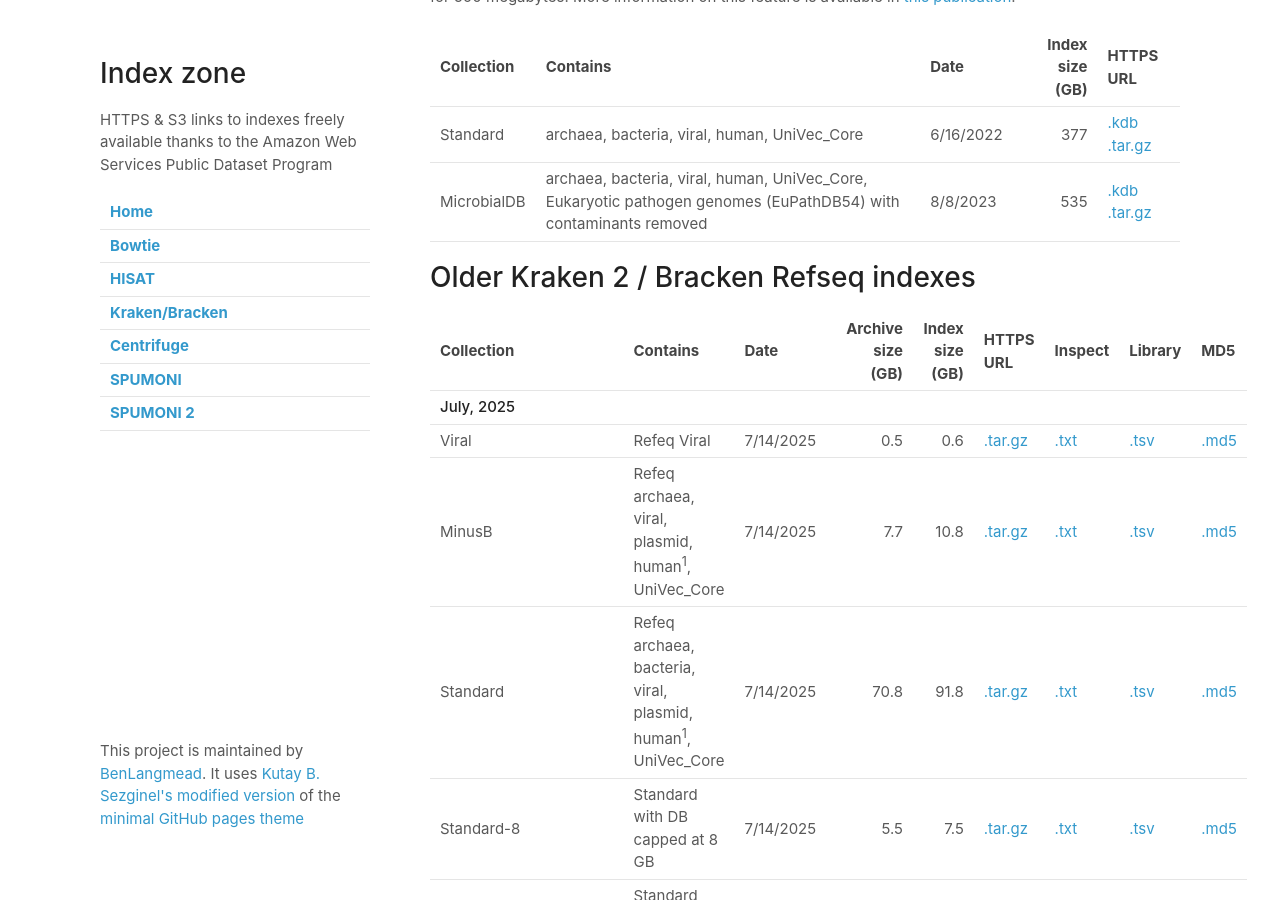
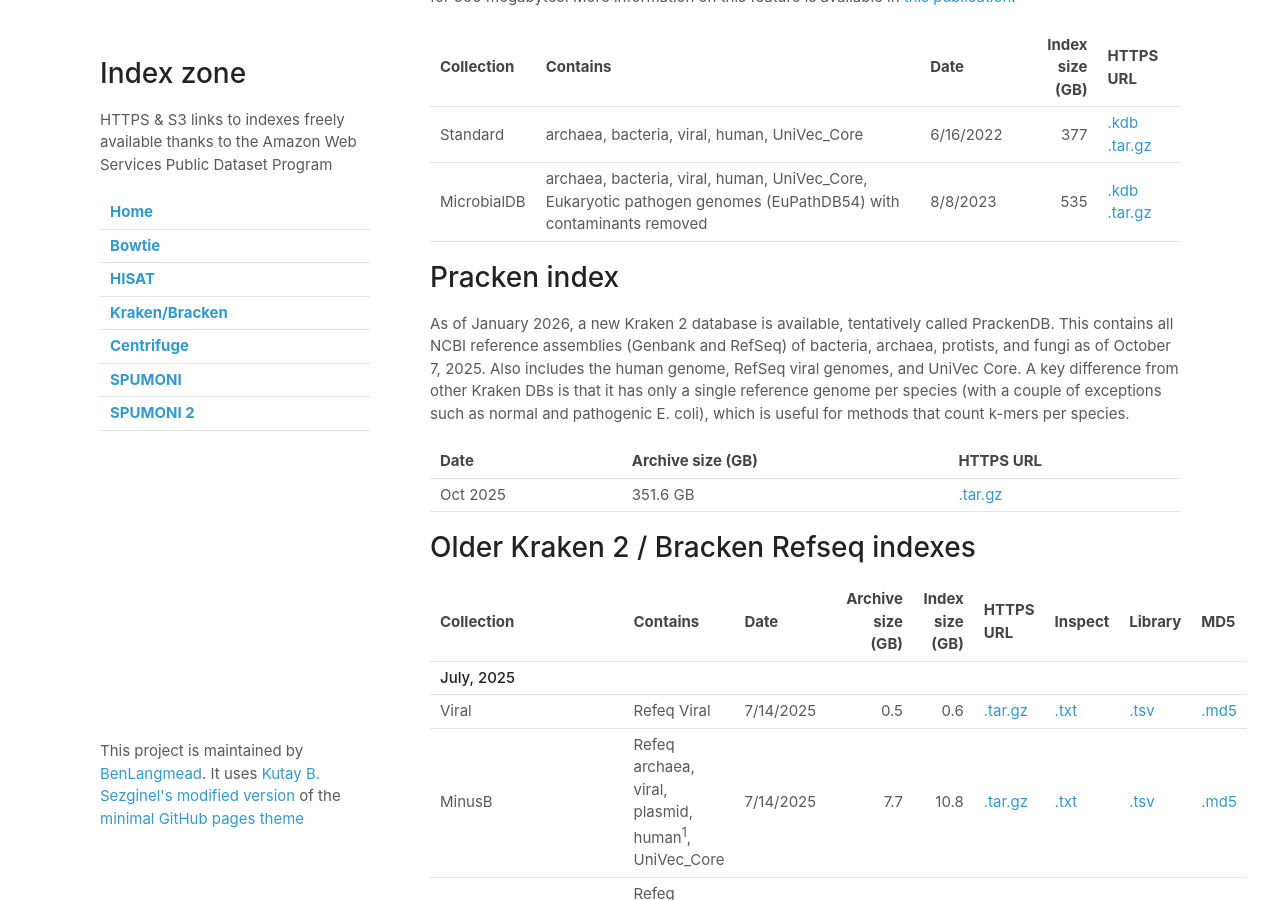
Before and after one commit to BenLangmead/aws-indexes, a Jekyll site: the page built from docs/k2.md, in a window 1280 px wide and 900 px high, scrolled down 3265 px. Built offline with Jekyll 4.4.1, drawn with Linux system fonts in a browser that asks for light colours; our own code applies the rules of GitHub Pages for plain Markdown files.

Commit message:
added pracken

```diff
--- a/docs/k2.md
+++ b/docs/k2.md
@@ -170,6 +170,16 @@ MicrobialDB   | archaea, bacteria, viral, human, UniVec_Core, Eukaryotic pathoge
 [ku_microbialdb_20230808_db]: https://genome-idx.s3.amazonaws.com/kraken/uniq/krakendb-2023-08-08-MICROBIAL/database.kdb
 [ku_microbialdb_20220816_tgz]: https://genome-idx.s3.amazonaws.com/kraken/uniq/MicrobialDB_202008/kuniq_microbialdb.kdb.20200816.tgz
 [ku_microbialdb_20220816_db]: https://genome-idx.s3.amazonaws.com/kraken/uniq/MicrobialDB_202008/database.kdb
+
+# Pracken index
+
+As of January 2026, a new Kraken 2 database is available, tentatively called PrackenDB. This contains all NCBI reference assemblies (Genbank and RefSeq) of bacteria, archaea, protists, and fungi as of October 7, 2025. Also includes the human genome, RefSeq viral genomes, and UniVec Core. A key difference from other Kraken DBs is that it has only a single reference genome per species (with a couple of exceptions such as normal and pathogenic E. coli), which is useful for methods that count k-mers per species.
+
+Date       | Archive size (GB) |                         HTTPS URL |
+---------- |-------------------|-----------------------------------|
+Oct 2025   | 351.6 GB          | [.tar.gz][pracken202510_url]               |
+
+[pracken202510_url]: https://genome-idx.s3.amazonaws.com/kraken/k2_nt_20230502_missing_bracken150.tar.gz
 
 # Older Kraken 2 / Bracken Refseq indexes
 
```
